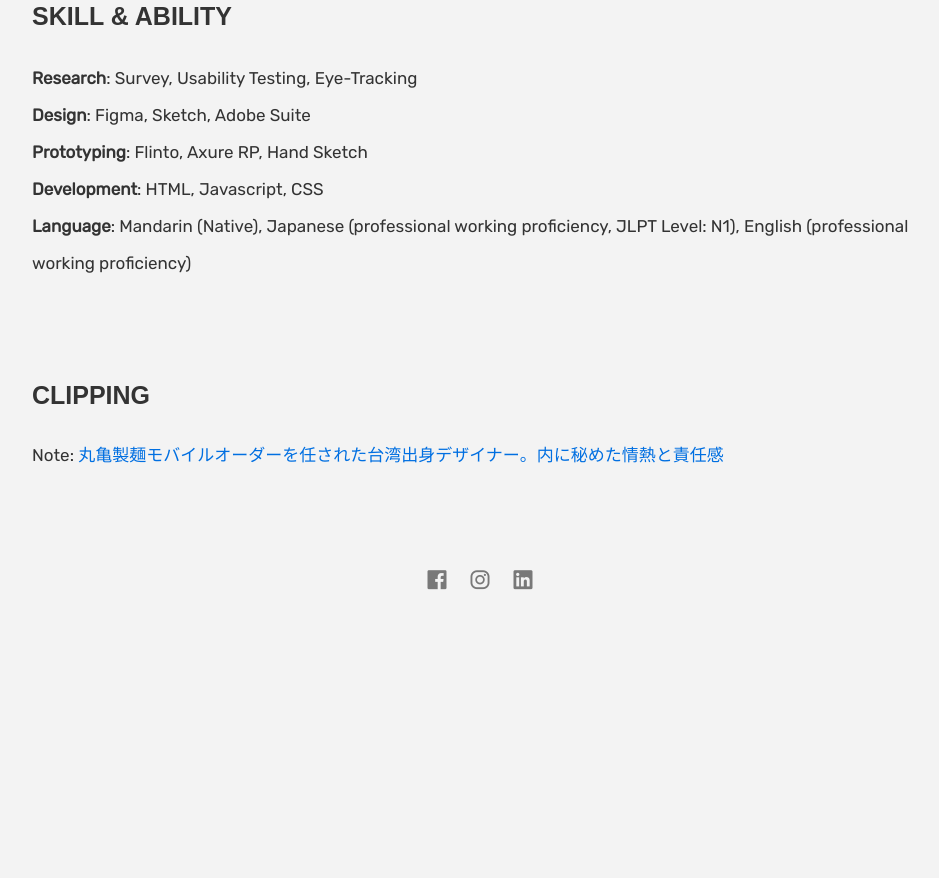
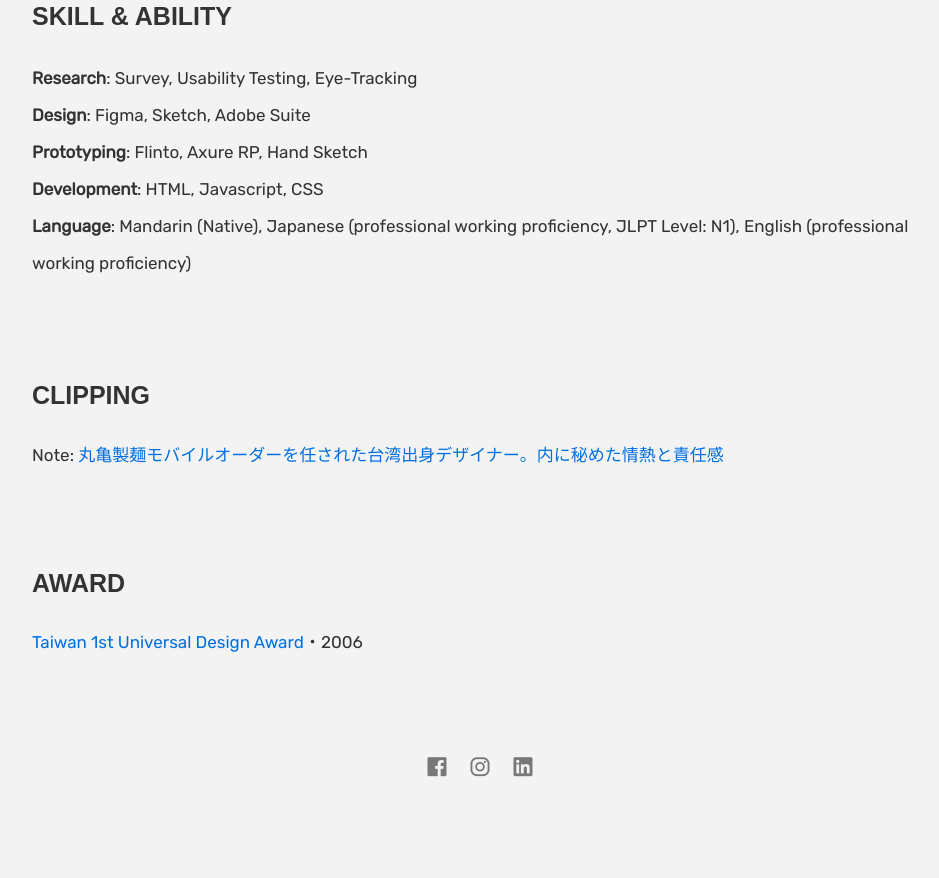
Before and after one commit to tchanghung/tsaichanghung01, a plain HTML site: page about.html in a window 1280 px wide. Shown: the part 1387-2265 px from the top of the page, without its empty margins (160-1099 px from the left). Before the commit the page ends 2078 px from the top, so only its background shows below. Drawn offline with nearby package versions, Linux system fonts and the light colour scheme; files whose address does not match are found by name; a web font is replaced by a local one.

Commit message:
Update about.html

```diff
--- a/about.html
+++ b/about.html
@@ -106,14 +106,14 @@
           </div>
         </div>
       </section>
-    <!--   <section class="about-content">
+      <section class="about-content">
         <div >
           <h4 class="uppercase">Award</h4>
           <div class="work-description">
           <span class="about-description" ><a target="new" href="touch.html">Taiwan 1st Universal Design Award</a>・2006</span>
           </div>
         </div>
-      </section>  -->
+      </section>
       <!-- <section class="about-content">
         <h4 class="uppercase">CV</h4>
         <div class="work-description">
```
